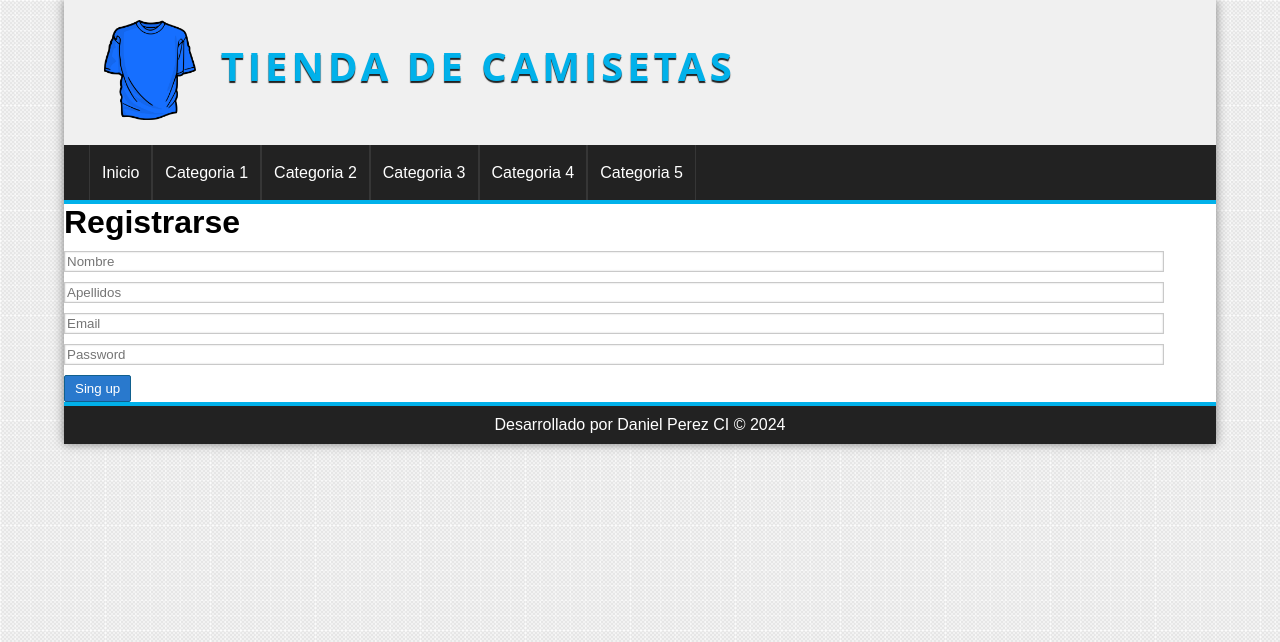
After one commit to Dnprz7/php-project, a PHP site: the page made by views/usuario/registro.php in a window 1280 px wide. The commit adds this page. Shown: the top 642 px of the page. Run offline with PHP 8.4, Linux system fonts and the light colour scheme; the template is opened without the code that fills it, so the values that code supplies are empty; some libraries are stand-ins or nearby versions.

```diff
--- a/index.php
+++ b/index.php
@@ -1,5 +1,6 @@
 <?php
 require_once 'autoload.php';
+require_once 'config/parameters.php';
 require_once 'views/layout/header.php';
 require_once 'views/layout/sidebar.php';
 
--- a/views/layout/header.php
+++ b/views/layout/header.php
@@ -5,14 +5,14 @@
     <meta charset="UTF-8">
     <meta name="viewport" content="width=device-width, initial-scale=1.0">
     <title>Market</title>
-    <link rel="stylesheet" href="assets/css/styles.css">
+    <link rel="stylesheet" href="<?= base_url ?>assets/css/styles.css">
 </head>
 
 <body>
     <div id="container">
         <header id="header">
             <div id="logo">
-                <img src="assets/img/camiseta.png" alt="Camiseta Logo">
+                <img src="<?= base_url ?>assets/img/camiseta.png" alt="Camiseta Logo">
                 <a href="index.php">
                     Tienda de camisetas
                 </a>
--- /dev/null
+++ b/views/usuario/registro.php
@@ -0,0 +1,16 @@
+<h1>Registrarse</h1>
+<form action="index.php?controller=Usuario&action=save" method="post">
+    <label for="nombre"></label>
+    <input type="text" name="nombre" placeholder="Nombre" required>
+
+    <label for="apellidos"></label>
+    <input type="text" name="apellidos" placeholder="Apellidos" required>
+
+    <label for="email"></label>
+    <input type="email" name="email" placeholder="Email" required>
+
+    <label for="password"></label>
+    <input type="password" name="password" placeholder="Password" required>
+
+    <input type="submit" value="Sing up">
+</form>
```
Also changed, not shown: config/parameters.php (added, +7 -0 lines), controllers/ErrorController.php (added, +11 -0 lines), controllers/UsuarioController.php (+12 -0 lines).
